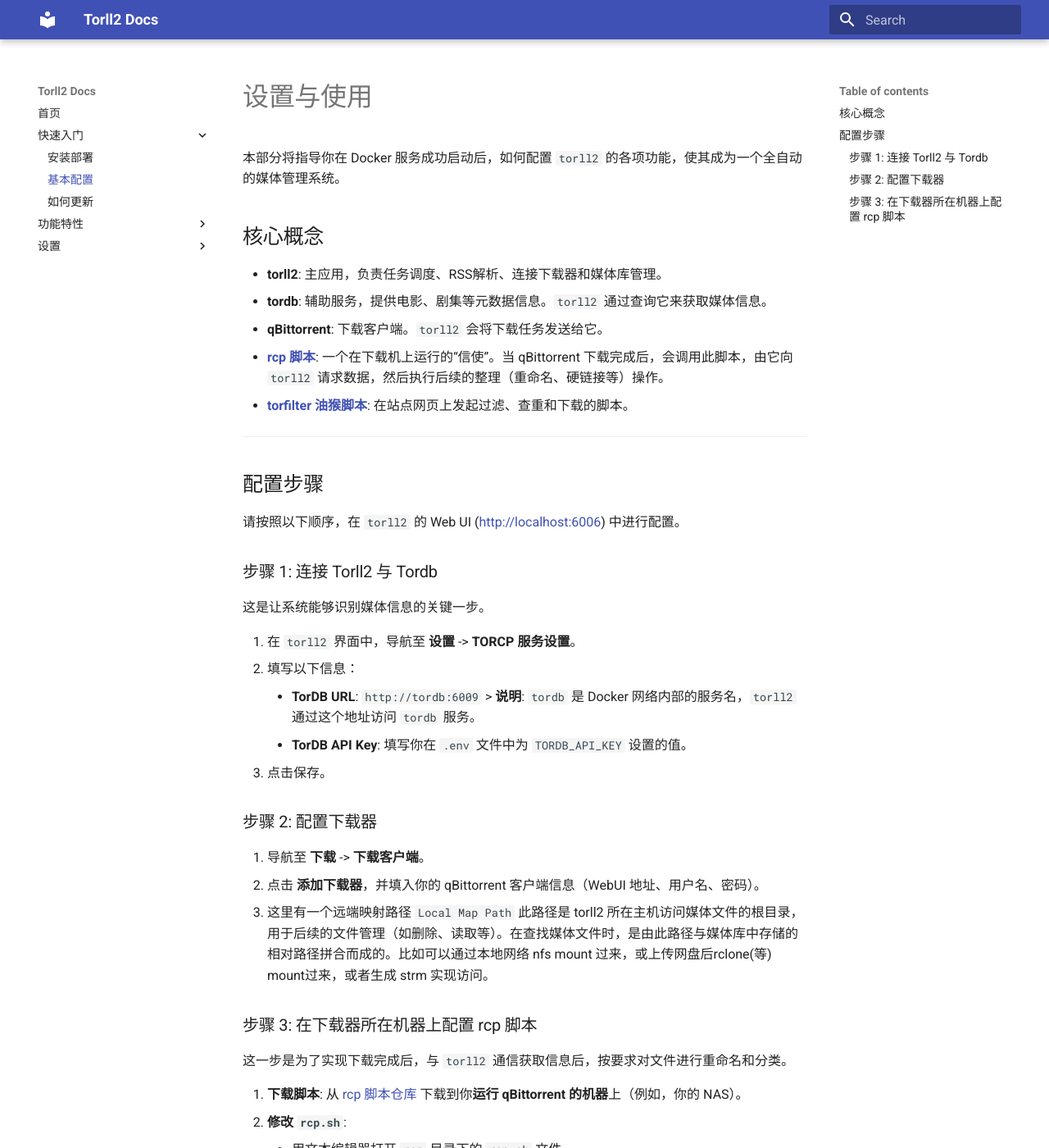
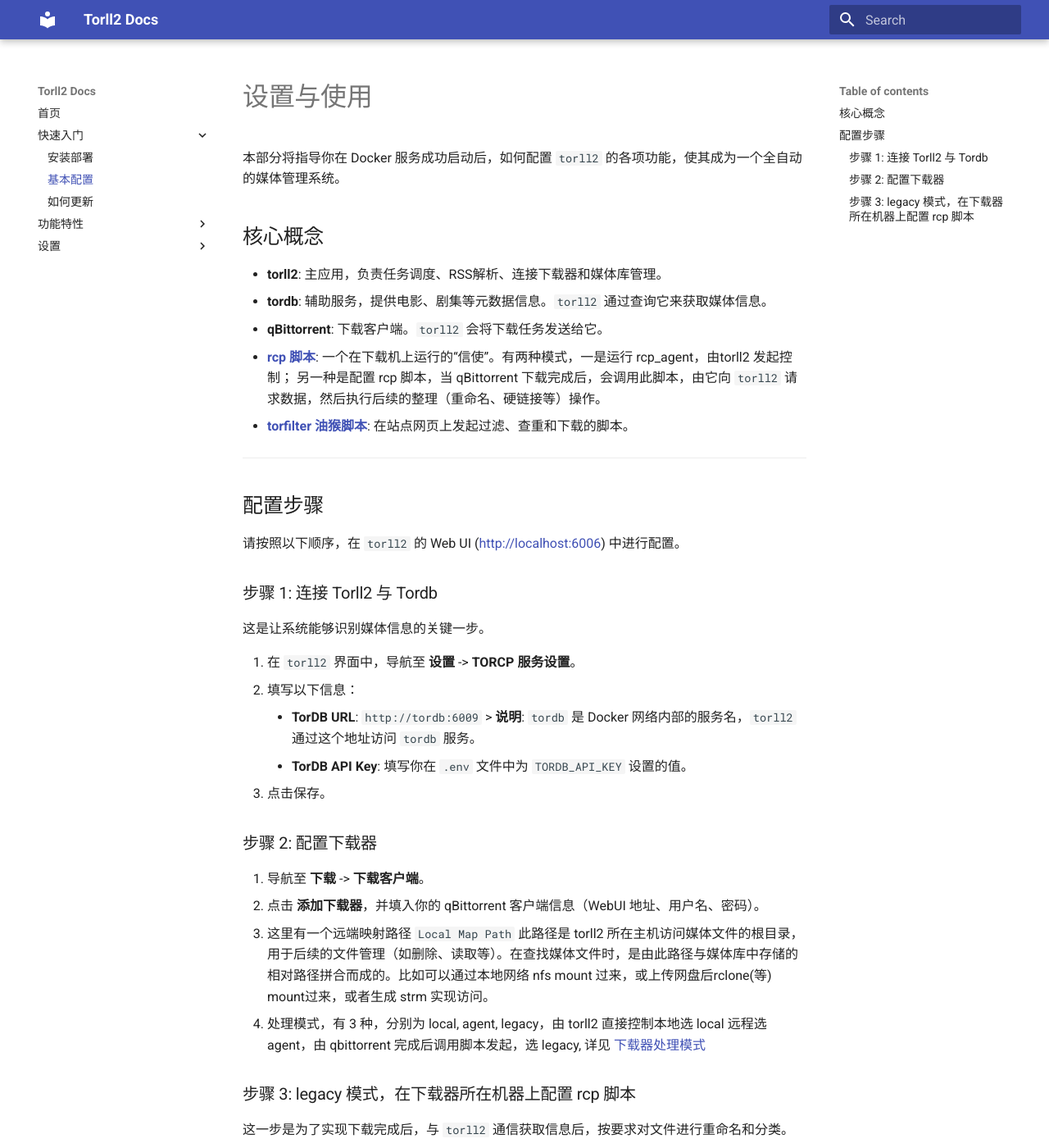
Before and after one commit to ccf-2012/torll2-doc, an MkDocs documentation site: the page built from docs/getting-started/configuration.md, in a window 1280 px wide and 1400 px high. Shown: the whole window at 82% size. Built offline with MkDocs 1.6.1 and Material for MkDocs 9.7.7, drawn with Linux system fonts in a browser that asks for light colours.

Commit message:
configuration

```diff
--- a/docs/getting-started/configuration.md
+++ b/docs/getting-started/configuration.md
@@ -7,7 +7,7 @@
 -   **torll2**: 主应用，负责任务调度、RSS解析、连接下载器和媒体库管理。
 -   **tordb**: 辅助服务，提供电影、剧集等元数据信息。`torll2` 通过查询它来获取媒体信息。
 -   **qBittorrent**: 下载客户端。`torll2` 会将下载任务发送给它。
--   **[rcp 脚本](https://github.com/ccf-2012/rcp)**: 一个在下载机上运行的“信使”。当 qBittorrent 下载完成后，会调用此脚本，由它向 `torll2` 请求数据，然后执行后续的整理（重命名、硬链接等）操作。
+-   **[rcp 脚本](https://github.com/ccf-2012/rcp)**: 一个在下载机上运行的“信使”。有两种模式，一是运行 rcp_agent，由torll2 发起控制； 另一种是配置 rcp 脚本，当 qBittorrent 下载完成后，会调用此脚本，由它向 `torll2` 请求数据，然后执行后续的整理（重命名、硬链接等）操作。
 -   **[torfilter 油猴脚本](https://greasyfork.org/zh-CN/scripts/451748)**: 在站点网页上发起过滤、查重和下载的脚本。
 ---
 
@@ -31,8 +31,9 @@
 1.  导航至 **下载** -> **下载客户端**。
 2.  点击 **添加下载器**，并填入你的 qBittorrent 客户端信息（WebUI 地址、用户名、密码）。
 3.  这里有一个远端映射路径 `Local Map Path` 此路径是 torll2 所在主机访问媒体文件的根目录，用于后续的文件管理（如删除、读取等）。在查找媒体文件时，是由此路径与媒体库中存储的相对路径拼合而成的。比如可以通过本地网络 nfs mount 过来，或上传网盘后rclone(等) mount过来，或者生成 strm 实现访问。
+4.  处理模式，有 3 种，分别为 local, agent, legacy，由 torll2 直接控制本地选 local 远程选 agent，由 qbittorrent 完成后调用脚本发起，选 legacy, 详见 [下载器处理模式](/features/downloader-modes.md)
 
-### 步骤 3: 在下载器所在机器上配置 rcp 脚本
+### 步骤 3: legacy 模式，在下载器所在机器上配置 rcp 脚本
 
 这一步是为了实现下载完成后，与 `torll2` 通信获取信息后，按要求对文件进行重命名和分类。
 
```
